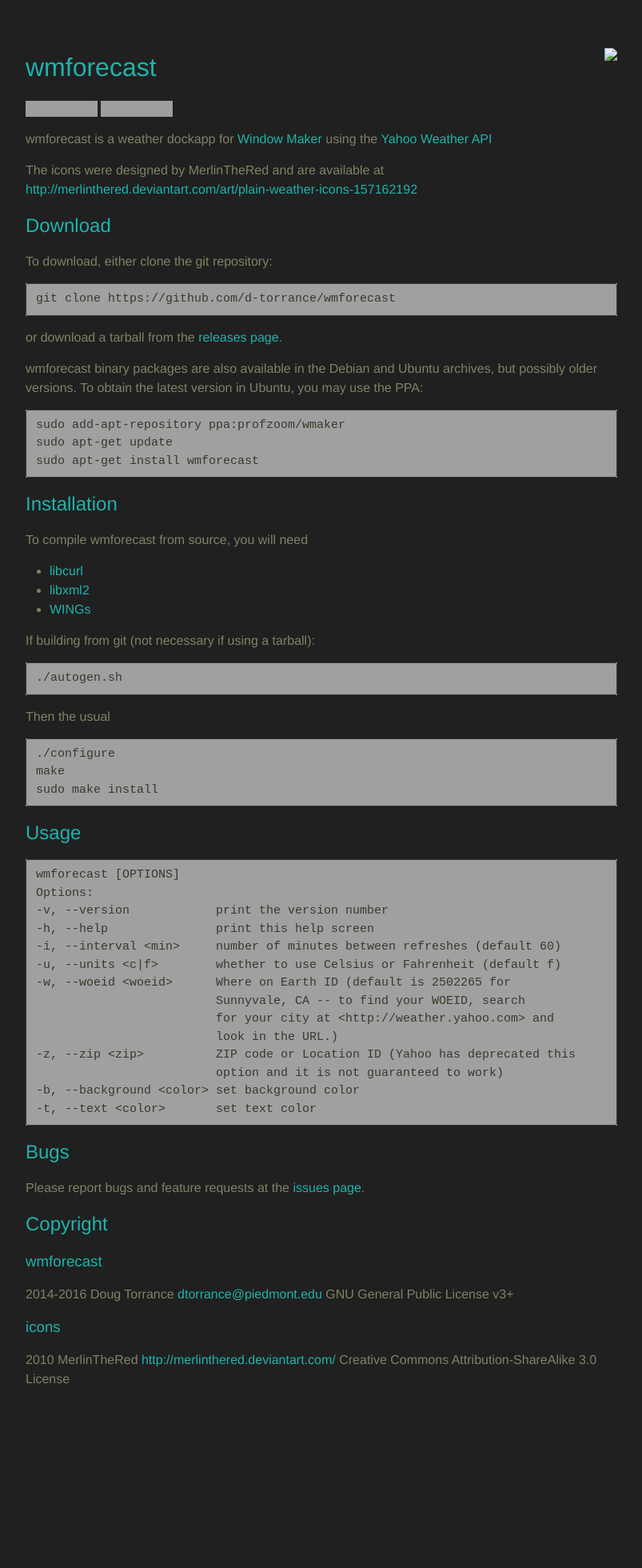
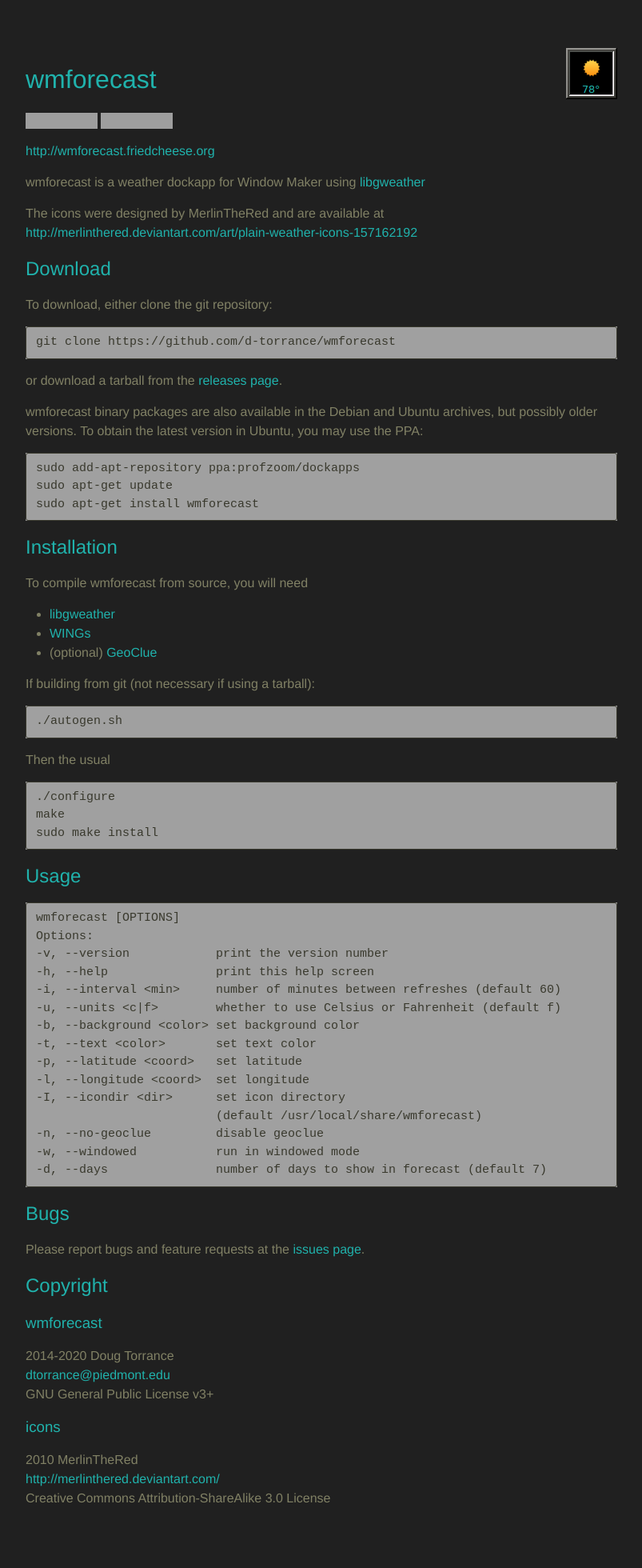
Before and after one commit to d-torrance/wmforecast, a Jekyll site: the page built from index.md, in a window 1280 px wide. Shown: the whole page at 80% size, without its empty margins (238-1041 px from the left). Built offline with Jekyll 4.4.1, drawn with Linux system fonts in a browser that asks for light colours; our own code applies the rules of GitHub Pages for plain Markdown files; before the commit the page ends 1811 px from its top, so only the background shows below that; grey boxes are pictures that could not be loaded.

Commit message:
Include README (which we can now git merge) instead of copying/pasting it

```diff
--- a/index.md
+++ b/index.md
@@ -1,88 +1,6 @@
 ---
 layout: default
 ---
-wmforecast <img style="float: right;" src="wmforecast.png">
-==========
-[![License: GPL v3](https://img.shields.io/badge/License-GPL%20v3-blue.svg)](http://www.gnu.org/licenses/gpl-3.0) [![Build Status](https://travis-ci.org/d-torrance/wmforecast.svg?branch=master)](https://travis-ci.org/d-torrance/wmforecast)
+<img style="float: right;" src="wmforecast.png">
 
-wmforecast is a weather dockapp for
-[Window Maker](http://windowmaker.org)
-using the
-[Yahoo Weather API](https://developer.yahoo.com/weather/)
-
-The icons were designed by MerlinTheRed and are available at
-<http://merlinthered.deviantart.com/art/plain-weather-icons-157162192>
-
-Download
---------
-
-To download, either clone the git repository:
-
-    git clone https://github.com/d-torrance/wmforecast
-
-or download a tarball from the
-[releases page](https://github.com/d-torrance/wmforecast/releases).
-
-wmforecast binary packages are also available in the Debian and Ubuntu archives,
-but possibly older versions.  To obtain the latest version in Ubuntu, you may
-use the PPA:
-
-    sudo add-apt-repository ppa:profzoom/wmaker
-    sudo apt-get update
-	sudo apt-get install wmforecast
-
-Installation
-------------
-
-To compile wmforecast from source, you will need
-
-* [libcurl](https://curl.haxx.se/libcurl/)
-* [libxml2](http://www.xmlsoft.org/)
-* [WINGs](http://windowmaker.org/)
-
-If building from git (not necessary if using a tarball):
-
-    ./autogen.sh
-
-Then the usual
-
-    ./configure
-    make
-    sudo make install
-
-Usage
------
-
-    wmforecast [OPTIONS]
-    Options:
-    -v, --version            print the version number
-    -h, --help               print this help screen
-    -i, --interval <min>     number of minutes between refreshes (default 60)
-    -u, --units <c|f>        whether to use Celsius or Fahrenheit (default f)
-    -w, --woeid <woeid>      Where on Earth ID (default is 2502265 for
-                             Sunnyvale, CA -- to find your WOEID, search
-                             for your city at <http://weather.yahoo.com> and
-                             look in the URL.)
-    -z, --zip <zip>          ZIP code or Location ID (Yahoo has deprecated this
-                             option and it is not guaranteed to work)
-    -b, --background <color> set background color
-    -t, --text <color>       set text color
-
-Bugs
-----
-
-Please report bugs and feature requests at the
-[issues page](https://github.com/d-torrance/wmforecast/issues).
-
-Copyright
----------
-
-### wmforecast
-2014-2016 Doug Torrance
-<dtorrance@piedmont.edu>
-GNU General Public License v3+
-
-### icons
-2010 MerlinTheRed
-<http://merlinthered.deviantart.com/>
-Creative Commons Attribution-ShareAlike 3.0 License
+{% include_relative README.md %}
```
Also changed, not shown: wmforecast.png (added).
